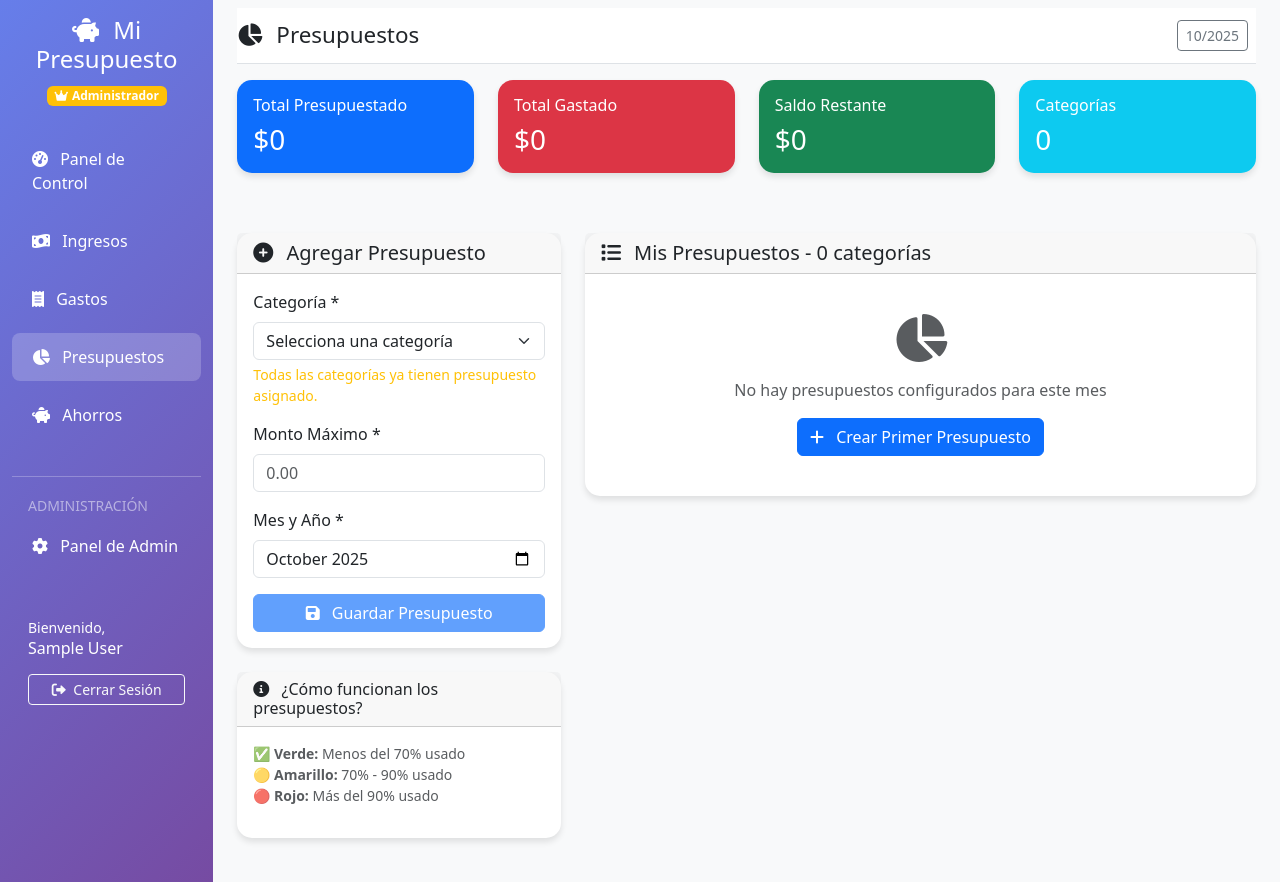
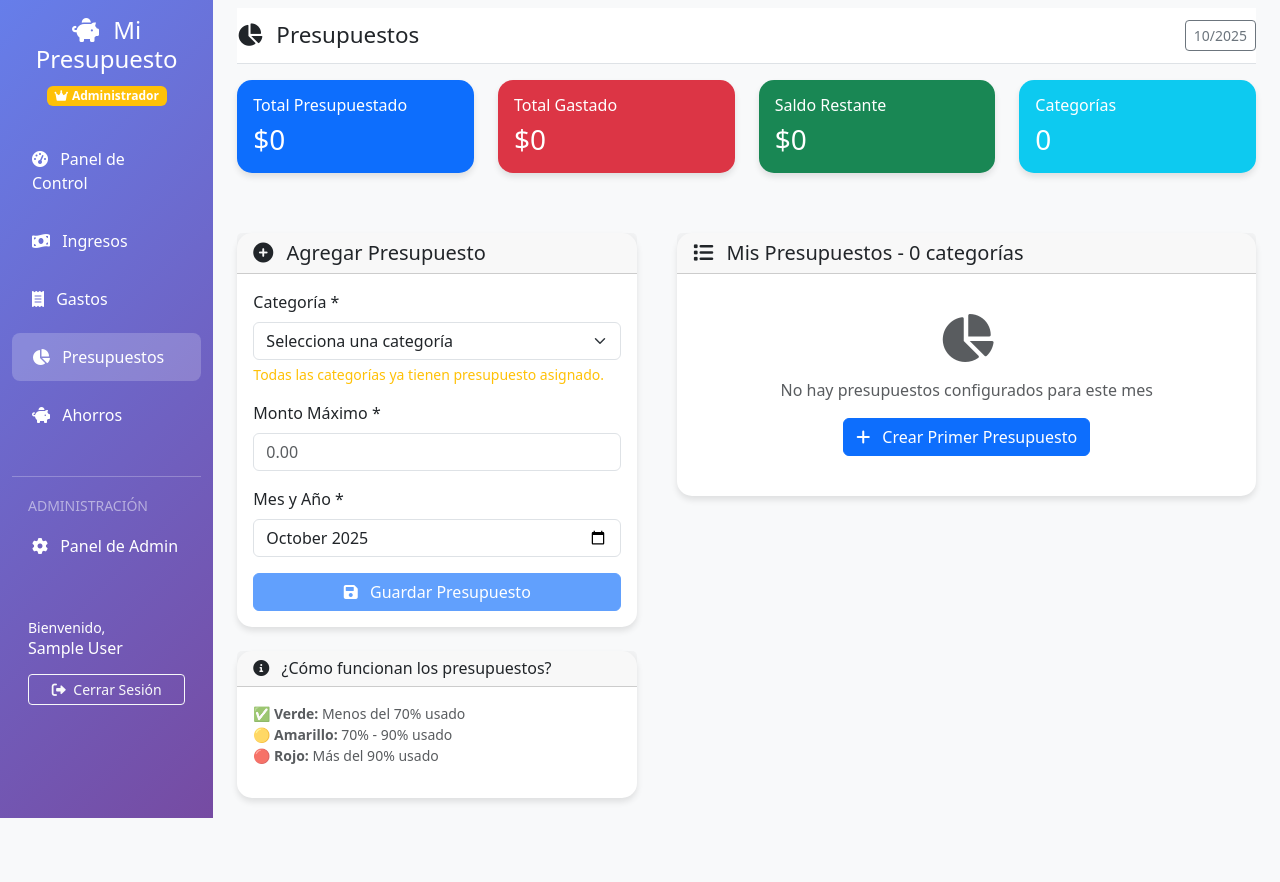
Before and after one commit to DavidGR0788/presupuesto, a Flask app: page /budgets/ in a window 1280 px wide. After the commit the page ends 818 px from the top, so only its background shows below. Run offline with Flask 3, Linux system fonts and the light colour scheme; the visitor is signed in with stand-in values (Sample User, id 1); data that the repository does not hold is empty; parts of the project's set-up code (start-up, migrations or seed data) failed here and were passed over.

Commit message:
Actualizar budget de movil

```diff
--- a/templates/budgets/index.html
+++ b/templates/budgets/index.html
@@ -3,16 +3,21 @@
 {% block title %}Presupuestos - Presupuesto Personal{% endblock %}
 
 {% block content %}
+<!-- ✅ MEJORADO: Header centrado en móvil -->
 <div class="d-flex justify-content-between flex-wrap flex-md-nowrap align-items-center pt-3 pb-2 mb-3 border-bottom">
+    <div class="col-12 col-md-6 text-center text-md-start mb-2 mb-md-0">
         <h1 class="h2">
             <i class="fas fa-chart-pie me-2"></i>
             Presupuestos
         </h1>
-    <div class="btn-toolbar mb-2 mb-md-0">
-        <div class="btn-group me-2">
+    </div>
+    <div class="col-12 col-md-6 text-center text-md-end">
+        <div class="btn-toolbar justify-content-center justify-content-md-end">
+            <div class="btn-group">
                 <button type="button" class="btn btn-sm btn-outline-secondary">
                     {{ current_month }}/{{ current_year }}
                 </button>
+            </div>
         </div>
     </div>
 </div>
@@ -53,77 +58,10 @@
     </div>
 </div>
 
-<div class="row">
-    <!-- Formulario para agregar presupuestos -->
-    <div class="col-lg-4 mb-4">
-        <div class="card">
-            <div class="card-header">
-                <h5 class="card-title mb-0">
-                    <i class="fas fa-plus-circle me-2"></i>
-                    Agregar Presupuesto
-                </h5>
-            </div>
-            <div class="card-body">
-                <form method="POST" action="{{ url_for('budgets.add') }}" onsubmit="limpiarFormatosAntesDeEnviar()">
-                    <div class="mb-3">
-                        <label for="categoria_gasto_id" class="form-label">Categoría *</label>
-                        <select class="form-select" id="categoria_gasto_id" name="categoria_gasto_id" required>
-                            <option value="">Selecciona una categoría</option>
-                            {% for category in categories %}
-                            <option value="{{ category.id }}" data-color="{{ category.color }}">
-                                {{ category.icono }} {{ category.nombre }}
-                            </option>
-                            {% endfor %}
-                        </select>
-                        {% if not categories %}
-                        <div class="form-text text-warning">
-                            Todas las categorías ya tienen presupuesto asignado.
-                        </div>
-                        {% endif %}
-                    </div>
-
-                    <div class="mb-3">
-                        <label for="monto_maximo" class="form-label">Monto Máximo *</label>
-                        <input type="text" class="form-control formato-monto" id="monto_maximo" name="monto_maximo"
-                               placeholder="0.00" required>
-                    </div>
-
-                    <div class="mb-3">
-                        <label for="mes_year" class="form-label">Mes y Año *</label>
-                        <input type="month" class="form-control" id="mes_year" name="mes_year"
-                               value="{{ now.strftime('%Y-%m') }}" required>
-                    </div>
-
-                    <button type="submit" class="btn btn-primary w-100" {% if not categories %}disabled{% endif %}>
-                        <i class="fas fa-save me-2"></i>
-                        Guardar Presupuesto
-                    </button>
-                </form>
-            </div>
-        </div>
-
-        <!-- Información de ayuda -->
-        <div class="card mt-4">
-            <div class="card-header">
-                <h6 class="card-title mb-0">
-                    <i class="fas fa-info-circle me-2"></i>
-                    ¿Cómo funcionan los presupuestos?
-                </h6>
-            </div>
-            <div class="card-body">
-                <small class="text-muted">
-                    <ul class="list-unstyled">
-                        <li>✅ <strong>Verde:</strong> Menos del 70% usado</li>
-                        <li>🟡 <strong>Amarillo:</strong> 70% - 90% usado</li>
-                        <li>🔴 <strong>Rojo:</strong> Más del 90% usado</li>
-                    </ul>
-                </small>
-            </div>
-        </div>
-    </div>
-
-    <!-- Lista de presupuestos -->
-    <div class="col-lg-8">
+<!-- ✅ REORGANIZADO PARA MÓVIL: Contenedor principal -->
+<div class="budgets-container">
+    <!-- Lista de presupuestos - PRIMERO EN MÓVIL -->
+    <div class="budgets-list-section">
         <div class="card">
             <div class="card-header">
                 <h5 class="card-title mb-0">
@@ -214,6 +152,74 @@
             </div>
         </div>
     </div>
+
+    <!-- Formulario para agregar presupuestos - ÚLTIMO EN MÓVIL -->
+    <div class="budgets-form-section">
+        <div class="card">
+            <div class="card-header">
+                <h5 class="card-title mb-0">
+                    <i class="fas fa-plus-circle me-2"></i>
+                    Agregar Presupuesto
+                </h5>
+            </div>
+            <div class="card-body">
+                <form method="POST" action="{{ url_for('budgets.add') }}" onsubmit="limpiarFormatosAntesDeEnviar()">
+                    <div class="mb-3">
+                        <label for="categoria_gasto_id" class="form-label">Categoría *</label>
+                        <select class="form-select" id="categoria_gasto_id" name="categoria_gasto_id" required>
+                            <option value="">Selecciona una categoría</option>
+                            {% for category in categories %}
+                            <option value="{{ category.id }}" data-color="{{ category.color }}">
+                                {{ category.icono }} {{ category.nombre }}
+                            </option>
+                            {% endfor %}
+                        </select>
+                        {% if not categories %}
+                        <div class="form-text text-warning">
+                            Todas las categorías ya tienen presupuesto asignado.
+                        </div>
+                        {% endif %}
+                    </div>
+
+                    <div class="mb-3">
+                        <label for="monto_maximo" class="form-label">Monto Máximo *</label>
+                        <input type="text" class="form-control formato-monto" id="monto_maximo" name="monto_maximo"
+                               placeholder="0.00" required>
+                    </div>
+
+                    <div class="mb-3">
+                        <label for="mes_year" class="form-label">Mes y Año *</label>
+                        <input type="month" class="form-control" id="mes_year" name="mes_year"
+                               value="{{ now.strftime('%Y-%m') }}" required>
+                    </div>
+
+                    <button type="submit" class="btn btn-primary w-100" {% if not categories %}disabled{% endif %}>
+                        <i class="fas fa-save me-2"></i>
+                        Guardar Presupuesto
+                    </button>
+                </form>
+            </div>
+        </div>
+
+        <!-- Información de ayuda -->
+        <div class="card mt-4">
+            <div class="card-header">
+                <h6 class="card-title mb-0">
+                    <i class="fas fa-info-circle me-2"></i>
+                    ¿Cómo funcionan los presupuestos?
+                </h6>
+            </div>
+            <div class="card-body">
+                <small class="text-muted">
+                    <ul class="list-unstyled">
+                        <li>✅ <strong>Verde:</strong> Menos del 70% usado</li>
+                        <li>🟡 <strong>Amarillo:</strong> 70% - 90% usado</li>
+                        <li>🔴 <strong>Rojo:</strong> Más del 90% usado</li>
+                    </ul>
+                </small>
+            </div>
+        </div>
+    </div>
 </div>
 
 <!-- Modal para editar presupuesto - COMPLETAMENTE EDITABLE -->
@@ -261,6 +267,106 @@
         </div>
     </div>
 </div>
+
+<style>
+/* ✅ NUEVO: Estilos para reorganización móvil */
+.budgets-container {
+    display: flex;
+    flex-direction: column;
+    gap: 20px;
+}
+
+.budgets-list-section {
+    order: 1; /* Primero en móvil */
+}
+
+.budgets-form-section {
+    order: 2; /* Último en móvil */
+}
+
+/* Para desktop: mantener orden original (formulario primero) */
+@media (min-width: 992px) {
+    .budgets-container {
+        flex-direction: row;
+    }
+
+    .budgets-list-section {
+        order: 2;
+        flex: 1;
+        margin-left: 20px;
+    }
+
+    .budgets-form-section {
+        order: 1;
+        flex: 0 0 400px;
+    }
+}
+
+/* ✅ NUEVO: Estilos para centrar header en móvil */
+@media (max-width: 767.98px) {
+    .d-flex.justify-content-between.flex-wrap.flex-md-nowrap.align-items-center.pt-3.pb-2.mb-3.border-bottom {
+        flex-direction: column;
+        text-align: center;
+    }
+
+    .d-flex.justify-content-between.flex-wrap.flex-md-nowrap.align-items-center.pt-3.pb-2.mb-3.border-bottom h1.h2 {
+        width: 100%;
+        text-align: center;
+        margin-bottom: 1rem;
+    }
+
+    .btn-toolbar {
+        width: 100%;
+        justify-content: center !important;
+    }
+
+    .btn-group {
+        justify-content: center !important;
+    }
+}
+
+/* Mejoras para móviles */
+@media (max-width: 991.98px) {
+    .budgets-container {
+        gap: 15px;
+    }
+
+    .table-responsive {
+        font-size: 0.875rem;
+    }
+
+    .table th, .table td {
+        padding: 0.5rem;
+    }
+
+    /* Mejorar botones en móvil */
+    .btn-sm {
+        padding: 0.25rem 0.5rem;
+        font-size: 0.75rem;
+    }
+
+    /* Ajustar tarjetas de resumen en móvil */
+    .col-md-3 {
+        margin-bottom: 1rem;
+    }
+}
+
+/* Mejoras para tablets */
+@media (min-width: 768px) and (max-width: 991.98px) {
+    .budgets-form-section {
+        flex: 0 0 350px;
+    }
+}
+
+/* Ajustes específicos para presupuestos */
+.nowrap {
+    white-space: nowrap;
+}
+
+.progress {
+    min-width: 80px;
+}
+</style>
 {% endblock %}
 
 {% block scripts %}
```
Lines whose indentation alone changed are shown as unchanged.
